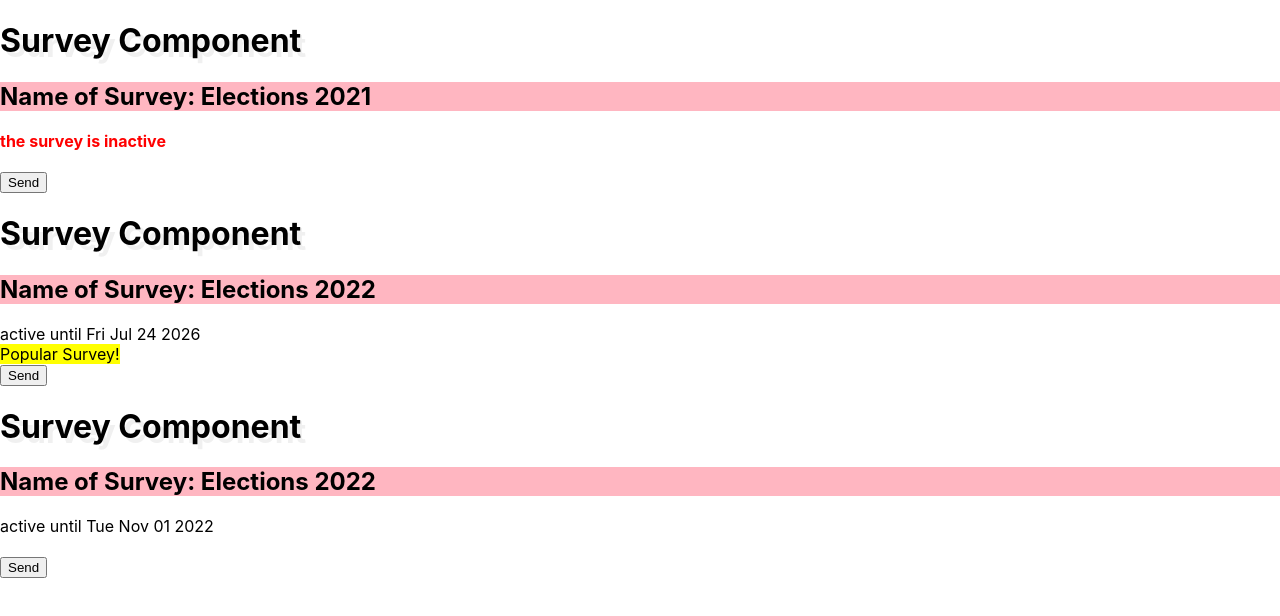
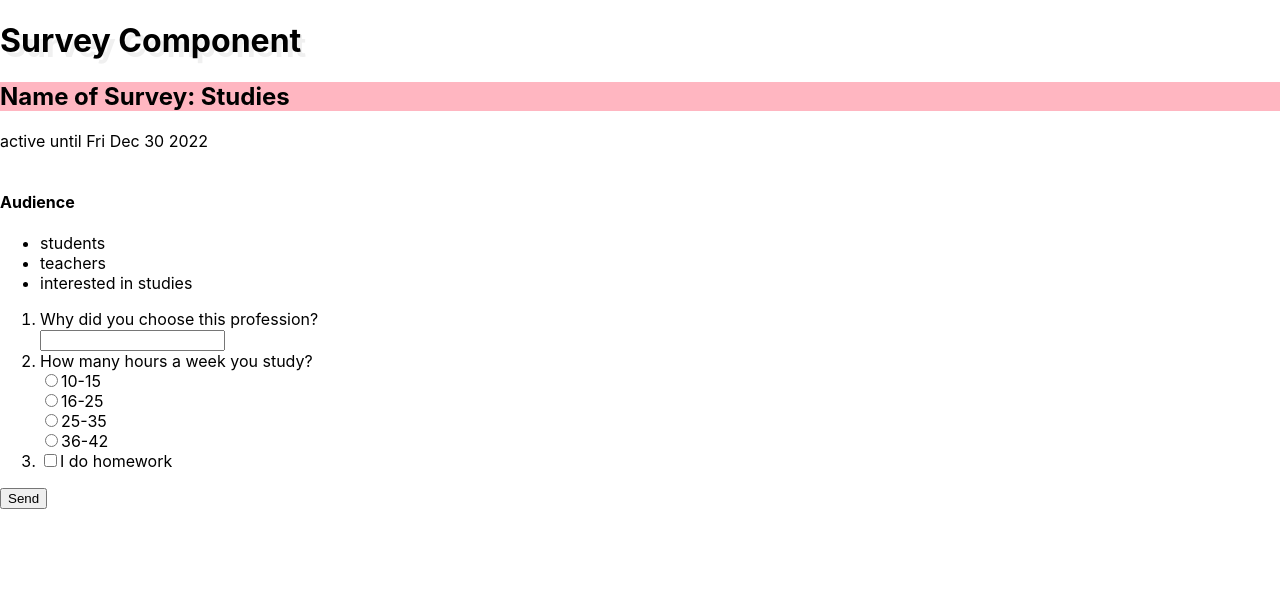
Before and after one commit to MiriamHavlin/react-course, a React (Create React App) app in the folder react-course/: page / in a window 1280 px wide. Shown: the top 616 px of the page. Built offline with nearby package versions, Linux system fonts and the light colour scheme.

Commit message:
5 - Renderring Lists

```diff
--- a/react-course/src/App.js
+++ b/react-course/src/App.js
@@ -1,12 +1,30 @@
 import './App.css';
 import Survey from './components/Survey';
+import './enums/QuestionType';
+import QuestionTypes from './enums/QuestionType';
 
 function App() {
+  // const questions = [
+  //   "Why did you choose this profession?",
+  //   "How many hours a week you study?",
+  //   "Do you do homework?"
+  // ];
+  const questions = [{
+    questionText: "Why did you choose this profession?",
+    type: QuestionTypes.Text
+  }, {
+    questionText: "How many hours a week you study?",
+    type: QuestionTypes.Choice,
+    options: ["10-15", "16-25", "25-35", "36-42"]
+  }, {
+    questionText: "I do homework",
+    type: QuestionTypes.YesNo
+  }];
   return (
     <>
-      <Survey name="Elections 2021" lastDate={new Date(2021, 4, 25)} answers={1562} />
-      <Survey name="Elections 2022" lastDate={new Date(2026, 6, 24)} answers={3000} />
-      <Survey name="Elections 2022" />
+      <Survey name="Studies" questions={questions} lastDate={new Date(2022, 11, 30)} answers={0} />
+      {/* <Survey name="Elections 2022" lastDate={new Date(2026, 6, 24)} answers={3000} />
+      <Survey name="Elections 2022" /> */}
     </>
   );
 }
--- a/react-course/src/components/Survey.js
+++ b/react-course/src/components/Survey.js
@@ -1,8 +1,10 @@
 import './Survey.css';
+import QuestionTypes from '../enums/QuestionType';
 
 function Survey(props) {
     const { name, lastDate, answers } = props;
     const inactiveStyle = { color: 'red', fontWeight: 750 }
+    const audience = ["students", "teachers", "interested in studies"];
     return (
         <div>
             <h1>Survey Component</h1>
@@ -11,8 +13,29 @@ function Survey(props) {
                 <span>active until {lastDate.toDateString()}</span> :
                 <span style={inactiveStyle}>the survey is inactive</span>}
             <br />
-            {answers >= 3000 && <span style={{backgroundColor:"yellow"}}>Popular Survey!</span>}
+            {answers >= 3000 && <span style={{ backgroundColor: "yellow" }}>Popular Survey!</span>}
             <br />
+            <h4>Audience</h4>
+            <ul>
+                {audience.map(a => <li key={a}>{a}</li>)}
+            </ul>
+            {/* <ol>
+                {props.questions.map((q, index) => <li key={index}>{q}</li>)}
+            </ol> */}
+            <ol>
+                {props.questions.map((q, index) =>
+                    <li key={index}>
+                        {q.type === QuestionTypes.YesNo && <input type="checkbox" />}
+                        {q.questionText}<br />
+                        {q.type === QuestionTypes.Text ? <input />
+                            : (q.type === QuestionTypes.Choice &&
+                                q.options.map((opt, ind) => <div key={ind + opt}>
+                                    <input id={ind + opt} type="radio" name={index} />
+                                    <label htmlFor={ind + opt}>{opt}</label>
+                                </div>))}
+                    </li>
+                )}
+            </ol>
             <button onClick={(e) => console.log('Thank You!!!')}>Send</button>
         </div>
     );
--- /dev/null
+++ b/react-course/src/enums/QuestionType.js
@@ -0,0 +1,7 @@
+const QuestionTypes = {
+    Text: 1,
+    Choice: 2,
+    YesNo: 3
+};
+
+export default QuestionTypes;
```
